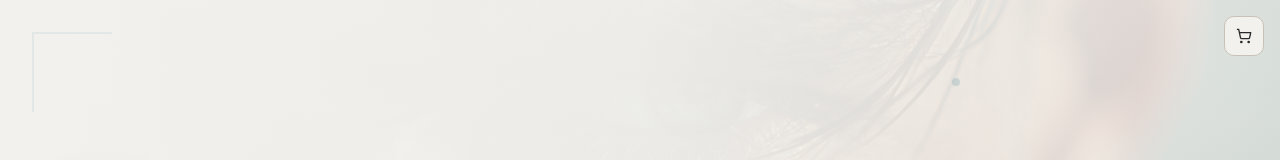
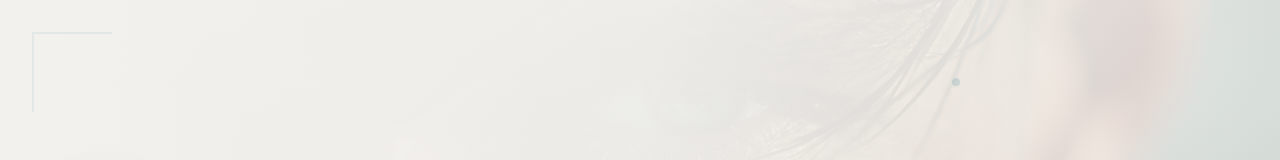
Before and after one commit to bhargavlokhande/skin-type-finder, a React (Vite) app: page / in a window 1280 px wide. Shown: the top 160 px of the page. Built offline with nearby package versions, Linux system fonts and the light colour scheme; the HTML template or start-up script is replaced by a standard one.

Commit message:
Changes
Co-authored-by: priya-vijayakumar1304 <217427661+priya-vijayakumar1304@users.noreply.github.com>

```diff
--- a/src/pages/Index.tsx
+++ b/src/pages/Index.tsx
@@ -1,16 +1,7 @@
 import { SkinQuiz } from "@/components/SkinQuiz";
-import { CartDrawer } from "@/components/CartDrawer";
 
 const Index = () => {
-  return (
-    <>
-      {/* Fixed cart button in header */}
-      <div className="fixed top-4 right-4 z-50">
-        <CartDrawer />
-      </div>
-      <SkinQuiz />
-    </>
-  );
+  return <SkinQuiz />;
 };
 
 export default Index;
```
